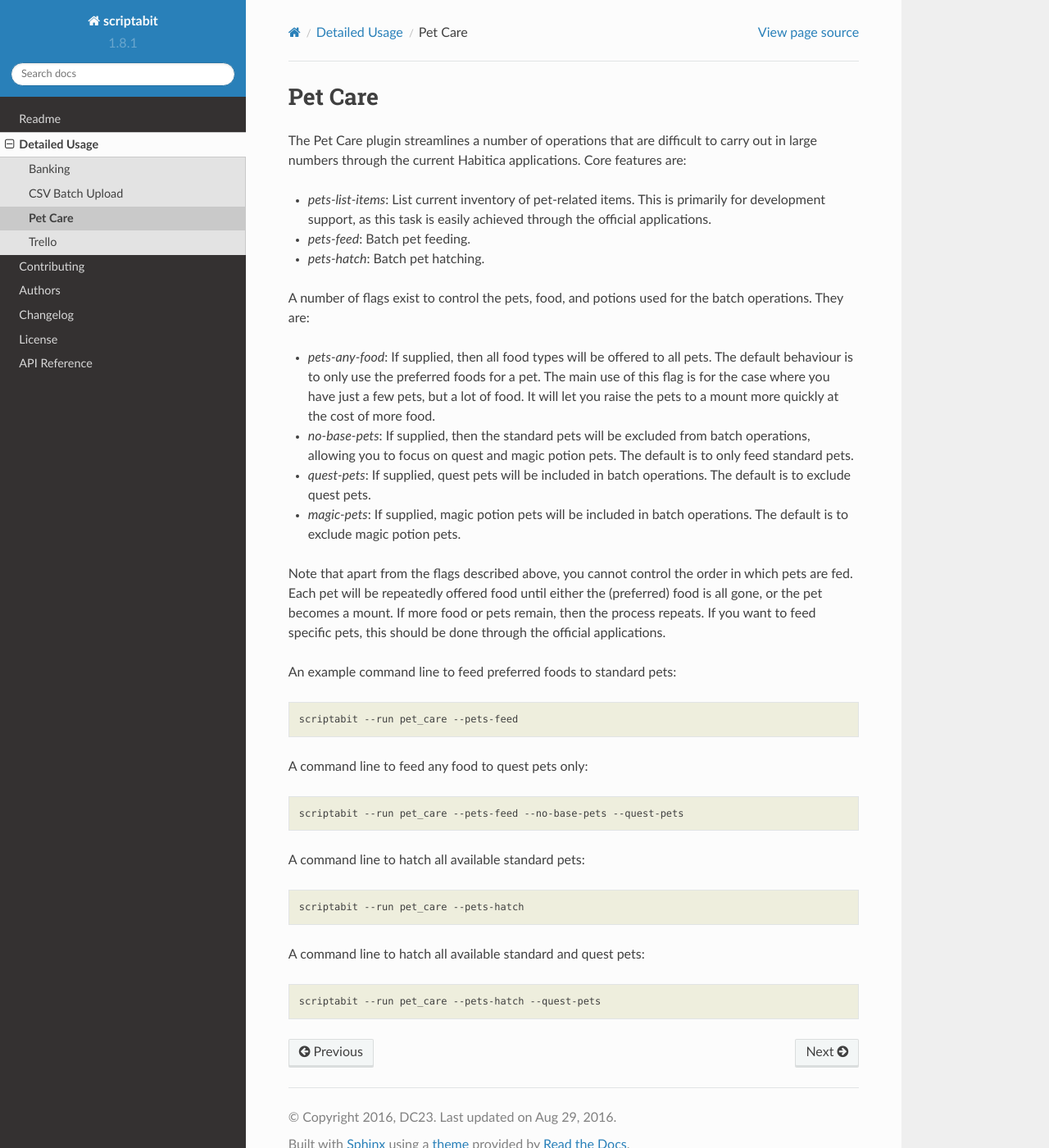
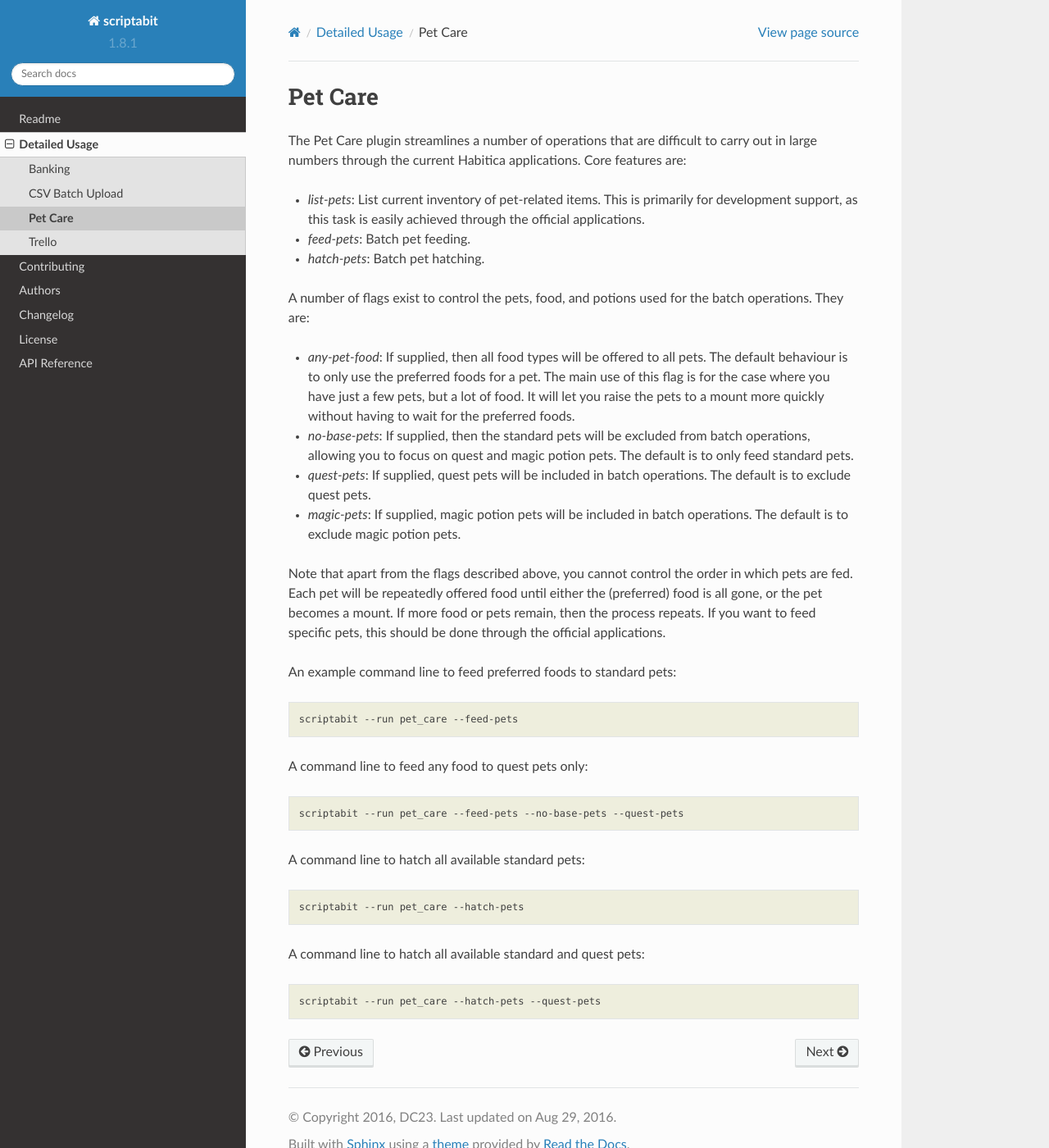
Before and after one commit to DC23/scriptabit, a Sphinx documentation site: the page built from docs/usage/petcare.rst, in a window 1280 px wide and 1400 px high. Shown: the whole window at 82% size. Built offline with Sphinx 7.4.7 and the Read the Docs theme 2.0.0, drawn with Linux system fonts in a browser that asks for light colours.

```diff
--- a/CHANGELOG.rst
+++ b/CHANGELOG.rst
@@ -218,3 +218,8 @@ Changelog
 * Added missing supports_dry_run method to pet care plugin, that was preventing
   dry runs.
 * Fixed incorrect dryrun message in main loop.
+
+1.9.0 (2016-)
+-----------------------------------------
+
+* Updated documentation.
--- a/docs/usage/petcare.rst
+++ b/docs/usage/petcare.rst
@@ -5,20 +5,20 @@ The Pet Care plugin streamlines a number of operations that are difficult to
 carry out in large numbers through the current Habitica applications. Core
 features are:
 
-- `pets-list-items`: List current inventory of pet-related items. This is
+- `list-pets`: List current inventory of pet-related items. This is
   primarily for development support, as this task is easily achieved through the
   official applications.
-- `pets-feed`: Batch pet feeding.
-- `pets-hatch`: Batch pet hatching.
+- `feed-pets`: Batch pet feeding.
+- `hatch-pets`: Batch pet hatching.
 
 A number of flags exist to control the pets, food, and potions used for
 the batch operations. They are:
 
-- `pets-any-food`: If supplied, then all food types will be offered to all pets.
+- `any-pet-food`: If supplied, then all food types will be offered to all pets.
   The default behaviour is to only use the preferred foods for a pet. The main
   use of this flag is for the case where you have just a few pets, but a lot of
-  food. It will let you raise the pets to a mount more quickly at the cost of
-  more food.
+  food. It will let you raise the pets to a mount more quickly without having to
+  wait for the preferred foods.
 - `no-base-pets`: If supplied, then the standard pets will be excluded from
   batch operations, allowing you to focus on quest and magic potion pets.
   The default is to only feed standard pets.
@@ -35,16 +35,16 @@ be done through the official applications.
 
 An example command line to feed preferred foods to standard pets::
 
-    scriptabit --run pet_care --pets-feed
+    scriptabit --run pet_care --feed-pets
 
 A command line to feed any food to quest pets only::
 
-    scriptabit --run pet_care --pets-feed --no-base-pets --quest-pets
+    scriptabit --run pet_care --feed-pets --no-base-pets --quest-pets
 
 A command line to hatch all available standard pets::
 
-    scriptabit --run pet_care --pets-hatch
+    scriptabit --run pet_care --hatch-pets
 
 A command line to hatch all available standard and quest pets::
 
-    scriptabit --run pet_care --pets-hatch --quest-pets
+    scriptabit --run pet_care --hatch-pets --quest-pets
--- a/scriptabit/__init__.py
+++ b/scriptabit/__init__.py
@@ -16,7 +16,10 @@ from .habitica_service import HabiticaService, HabiticaTaskTypes
 from .habitica_task import HabiticaTask
 from .habitica_task_service import HabiticaTaskService
 from .iplugin import IPlugin
-from .scriptabit import start_cli
+from .scriptabit import (
+    start_cli,
+    start_banking,
+)
 from .task import (
     Task,
     Difficulty,
--- a/setup.py
+++ b/setup.py
@@ -142,7 +142,10 @@ setup(
     # pip to create the appropriate form of executable for the target platform.
     # Delete either or both of these if not required (and remove the corresponding imports in the package __init__.py
     entry_points={
-        'console_scripts': ['scriptabit = scriptabit:start_cli',],
+        'console_scripts': [
+            'scriptabit = scriptabit:start_cli',
+            'sb-banking = scriptabit:start_banking',
+        ],
     },
 
     # Is your project zip safe?
```
Also changed, not shown: README.rst (+7 -3 lines), 2 other files.
